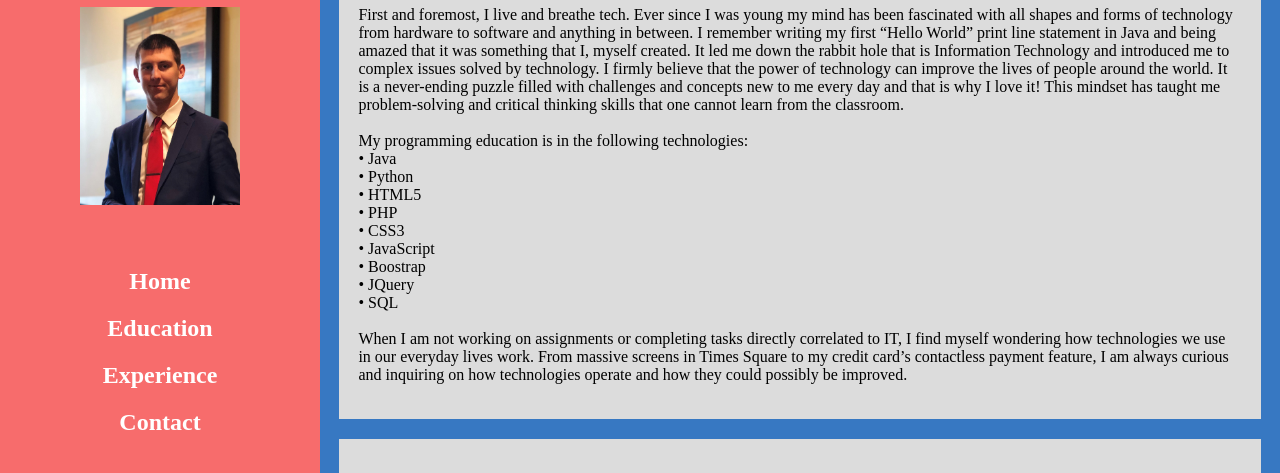
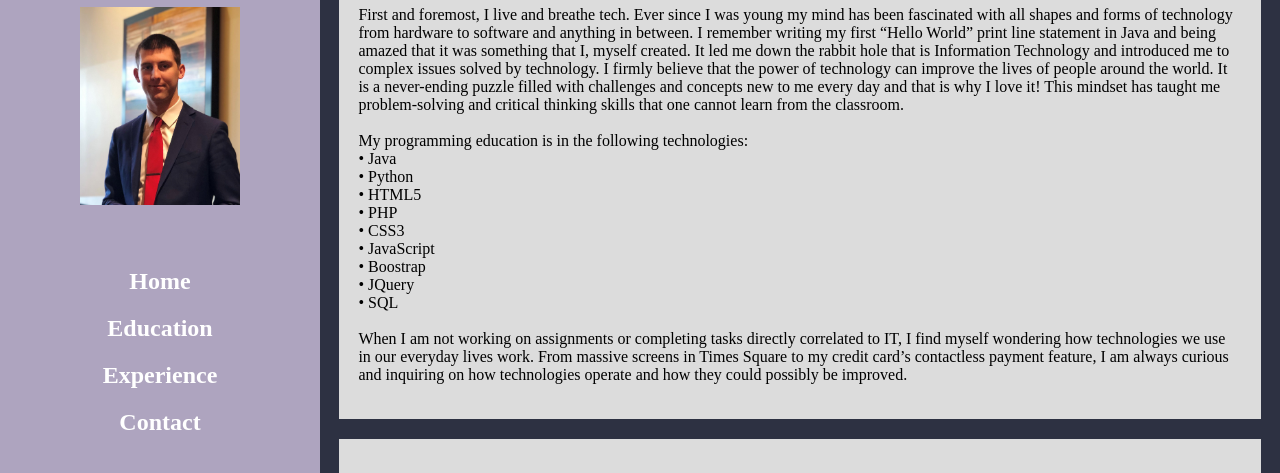
Before and after one commit to pxa3203/Resume-Site, a plain HTML site: page index.html in a window 1280 px wide. Shown: the part 112-585 px from the top of the page. Drawn offline with Linux system fonts and the light colour scheme.

Commit message:
changed color scheme of site to more mature colors

```diff
--- a/css/style.css
+++ b/css/style.css
@@ -7,7 +7,7 @@ body {
     min-height: 100vh;
     width: 25%;
     float: left;
-    background-color: #F76C6C;
+    background-color: #AEA4BF;
     text-align: center;
     overflow: hidden;
 }
@@ -16,7 +16,7 @@ body {
     height: 100vh;
     width: 75%;
     float: left;
-    background-color: #3778C2;
+    background-color: #2D3142;
     overflow-y: auto;
 }
 
```
